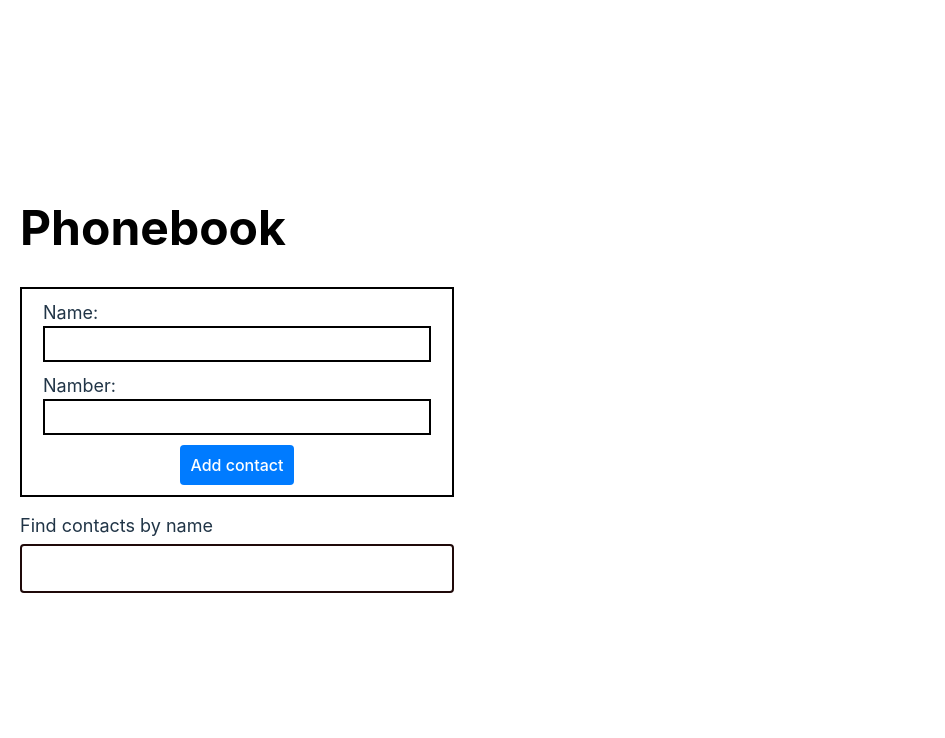
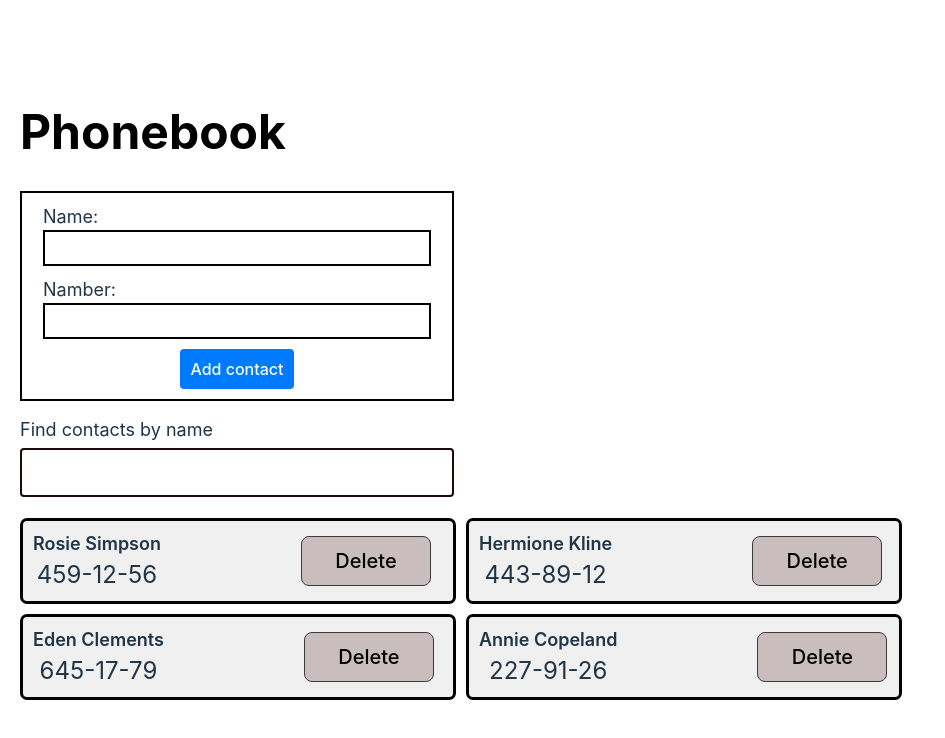
Before and after one commit to NataliiaSwan/goit-react-hw-03, a React (Vite) app: page / in a window 1280 px wide. Shown: the top 738 px of the page, without its empty margins (0-945 px from the left). Built offline with nearby package versions, Linux system fonts and the light colour scheme.

Commit message:
add changes to App.jsx

```diff
--- a/src/components/App.jsx
+++ b/src/components/App.jsx
@@ -17,9 +17,9 @@ const App = () => {
   ];
 
   const [searchTerm, setSearchTerm] = useState("");
-  const [contacts, setContacts] = useState((initialContacts) => {
+  const [contacts, setContacts] = useState(() => {
     const storedContacts = JSON.parse(localStorage.getItem("contacts"));
-    return storedContacts || [];
+    return storedContacts || initialContacts;
   });
 
   useEffect(() => {
```
